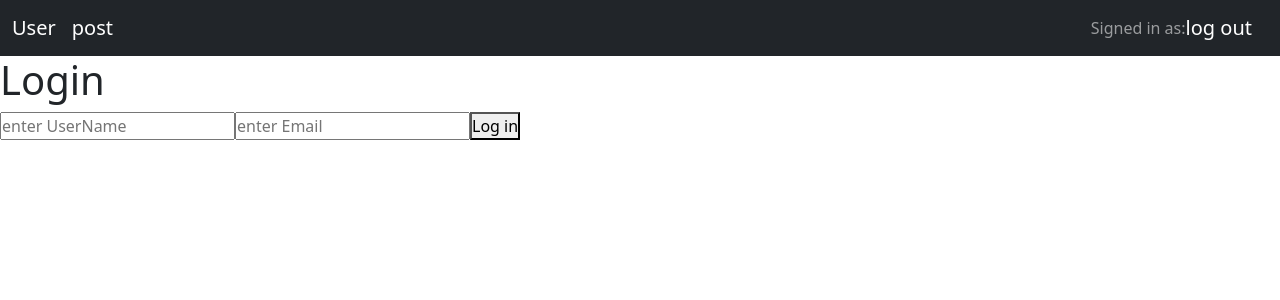
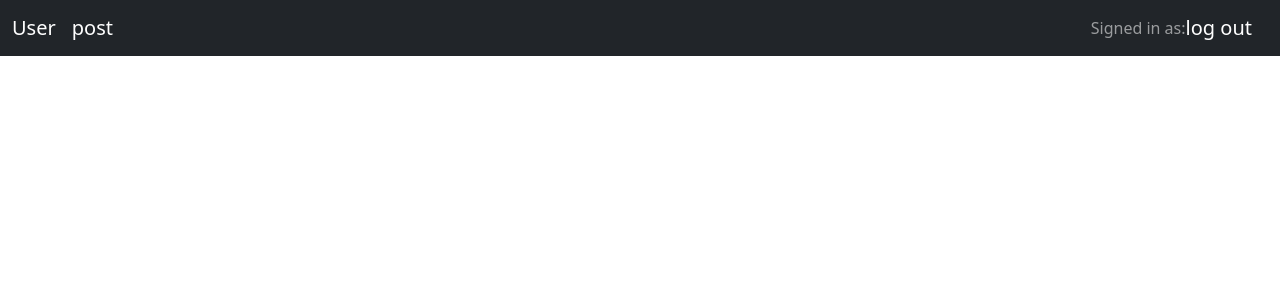
Before and after one commit to C5-jehadalhorany/T02_Blog_App, a React (Create React App) app in the folder blogapp/: page / in a window 1280 px wide. Shown: the top 300 px of the page. Built offline with nearby package versions, Linux system fonts and the light colour scheme; no server answers.

Commit message:
add the router and route for login

```diff
--- a/blogapp/src/App.js
+++ b/blogapp/src/App.js
@@ -1,5 +1,6 @@
 import Navbars from './component/Navbar';
 import Login from './component/Login';
+import { Routes, Route } from "react-router-dom";
 import './App.css';
 
 function App() {
@@ -7,8 +8,11 @@
     <div className="App">
       <Navbars />
 
+      <Routes className="main">
 
-      <Login />
+      <Route path="/login" element={<Login />} />
+
+      </Routes>
     </div>
   );
 }
```
